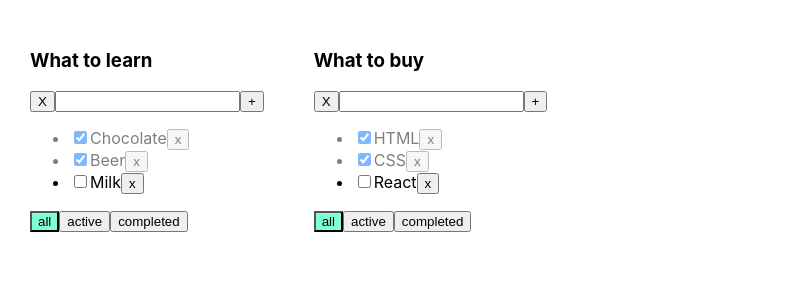
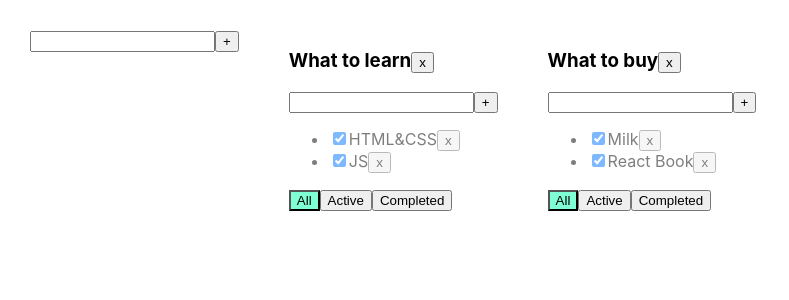
Before and after one commit to DimaShumanskiy/project_TodoList_ts, a React (Create React App) app: page / in a window 1280 px wide. Shown: the top 300 px of the page, without its empty margins (0-789 px from the left). Built offline with nearby package versions, Linux system fonts and the light colour scheme.

Commit message:
06new components input, redrawing by clicking on title

```diff
--- a/src/App.tsx
+++ b/src/App.tsx
@@ -1,106 +1,143 @@
 import React, {useState} from 'react';
 import './App.css';
-import {TaskType, Todolist} from './TodoList';
+import {TaskType, Todolist} from './Todolist';
 import {v1} from 'uuid';
+import AddItemForm from "./components/AddItemForm";
 
 export type FilterValuesType = "all" | "active" | "completed";
-type todolistsType = {
-    id: string,
-    title: string,
-    filter: FilterValuesType,
+type TodolistType = {
+    id: string
+    title: string
+    filter: FilterValuesType
 }
-type TasksType = {[key:string]:Array<TaskType>} //типизация для хук useState tasks
+
+type TasksStateType = {
+    [key: string]: Array<TaskType>
+}
+
 
 function App() {
-    let todolistID1 = v1();
-    let todolistID2 = v1();
+    let todolistId1 = v1();
+    let todolistId2 = v1();
 
-    let [todolists, setTodolists] = useState<Array<todolistsType>>([
-        {id: todolistID1, title: 'What to learn', filter: 'all'},
-        {id: todolistID2, title: 'What to buy', filter: 'all'},
+    let [todolists, setTodolists] = useState<Array<TodolistType>>([
+        {id: todolistId1, title: "What to learn", filter: "all"},
+        {id: todolistId2, title: "What to buy", filter: "all"}
     ])
-    let [tasks, setTasks] = useState<TasksType>({
-        [todolistID1]: [
-            {id: v1(), title: "Chocolate", isDone: true},
-            {id: v1(), title: "Beer", isDone: true},
-            {id: v1(), title: "Milk", isDone: false},
+
+    let [tasks, setTasks] = useState<TasksStateType>({
+        [todolistId1]: [
+            {id: v1(), title: "HTML&CSS", isDone: true},
+            {id: v1(), title: "JS", isDone: true}
         ],
-        [todolistID2]: [
-            {id: v1(), title: "HTML", isDone: true},
-            {id: v1(), title: "CSS", isDone: true},
-            {id: v1(), title: "React", isDone: false},
+        [todolistId2]: [
+            {id: v1(), title: "Milk", isDone: true},
+            {id: v1(), title: "React Book", isDone: true}
         ]
-    })
+    });
 
-    // let [tasks, setTasks] = useState([
-    //     {id: v1(), title: "HTML&CSS", isDone: true},
-    //     {id: v1(), title: "JS", isDone: true},
-    //     {id: v1(), title: "ReactJS", isDone: false},
-    //     {id: v1(), title: "Rest API", isDone: false},
-    //     {id: v1(), title: "GraphQL", isDone: false},
-    // ]);
-    //
-    // let [todolists, setTodolists] = useState<Array<todolistsType>>([
-    //     {id: v1(), title: "What to learn", filter: 'all'},
-    //     {id: v1(), title: "What to buy", filter: 'all'},
-    // ])
 
-    // let [filter, setFilter] = useState<FilterValuesType>("all");
-
-    const removeTodolist = (todolistID:string)=>{
-        setTodolists(todolists.filter(f=>f.id !== todolistID))
+    function removeTask(id: string, todolistId: string) {
+        //достанем нужный массив по todolistId:
+        let todolistTasks = tasks[todolistId];
+        // перезапишем в этом объекте массив для нужного тудулиста отфилтрованным массивом:
+        tasks[todolistId] = todolistTasks.filter(t => t.id != id);
+        // засетаем в стейт копию объекта, чтобы React отреагировал перерисовкой
+        setTasks({...tasks});
     }
 
-    function removeTask(todolistID: string, id: string) {
-       setTasks({...tasks,[todolistID]: tasks[todolistID].filter(f =>f.id !== id)})
-    }
-
-    function addTask(todolistID: string,title: string) {
-        setTasks({...tasks,[todolistID]:[{id: v1(), title: title, isDone: false}, ...tasks[todolistID]]})
-        // let task = {id: v1(), title: title, isDone: false};
-        // let newTasks = [task, ...tasks];
-        // setTasks(newTasks);
-    }
-
-    function changeStatus(todolistID: string, taskId: string, isDone: boolean) {
-        setTasks({...tasks,[todolistID]: tasks[todolistID].map(m =>m.id===taskId ? {...m, isDone: isDone}: m)})
+    const addTodolist = (title: string) => {
+        let newTodoId = v1()
+        setTodolists([{id: newTodoId, title: title, filter: "all"}, ...todolists])
+        setTasks({
+            ...tasks, [newTodoId]: [
+                {id: v1(), title: "Milk", isDone: true},
+                {id: v1(), title: "React Book", isDone: true}]
+        })
 
     }
 
+    function addTask(title: string, todolistId: string) {
+        let task = {id: v1(), title: title, isDone: false};
+        //достанем нужный массив по todolistId:
+        let todolistTasks = tasks[todolistId];
+        // перезапишем в этом объекте массив для нужного тудулиста копией, добавив в начало новую таску:
+        tasks[todolistId] = [task, ...todolistTasks];
+        // засетаем в стейт копию объекта, чтобы React отреагировал перерисовкой
+        setTasks({...tasks});
+    }
 
-    function changeFilter(todolistID: string, value: FilterValuesType) {
-        setTodolists(todolists.map(m=>m.id === todolistID ?{...m, filter: value} : m))
-        // setFilter(value);
+    const updateTask = (id:string, todolistId:string, title:string) =>{
+        // console.log(title)
+        setTasks({...tasks,[todolistId]:tasks[todolistId].map(m=>m.id===id?{...m,title:title}: m)})
+    }
+    const updateTodolist=(todolistId:string, title:string)=>{
+        setTodolists(todolists.map(m=>m.id===todolistId?{...m, title:title}: m))
+    }
+
+    function changeStatus(id: string, isDone: boolean, todolistId: string) {
+        //достанем нужный массив по todolistId:
+        let todolistTasks = tasks[todolistId];
+        // найдём нужную таску:
+        let task = todolistTasks.find(t => t.id === id);
+        //изменим таску, если она нашлась
+        if (task) {
+            task.isDone = isDone;
+            // засетаем в стейт копию объекта, чтобы React отреагировал перерисовкой
+            setTasks({...tasks});
+        }
+    }
+
+    function changeFilter(value: FilterValuesType, todolistId: string) {
+        let todolist = todolists.find(tl => tl.id === todolistId);
+        if (todolist) {
+            todolist.filter = value;
+            setTodolists([...todolists])
+        }
+    }
+
+    function removeTodolist(id: string) {
+        // засунем в стейт список тудулистов, id которых не равны тому, который нужно выкинуть
+        setTodolists(todolists.filter(tl => tl.id != id));
+        // удалим таски для этого тудулиста из второго стейта, где мы храним отдельно таски
+        delete tasks[id]; // удаляем св-во из объекта... значением которого являлся массив тасок
+        // засетаем в стейт копию объекта, чтобы React отреагировал перерисовкой
+        setTasks({...tasks});
     }
 
 
     return (
         <div className="App">
-            {todolists.map(m => {
+            <AddItemForm callback={addTodolist}/>
+            {
+                todolists.map(tl => {
+                    let allTodolistTasks = tasks[tl.id];
+                    let tasksForTodolist = allTodolistTasks;
 
-                let tasksForTodolist = tasks[m.id];
-                if (m.filter === "active") {
-                    tasksForTodolist = tasks[m.id].filter(t => t.isDone === false);
-                }
-                if (m.filter === "completed") {
-                    tasksForTodolist = tasks[m.id].filter(t => t.isDone === true);
-                }
+                    if (tl.filter === "active") {
+                        tasksForTodolist = allTodolistTasks.filter(t => t.isDone === false);
+                    }
+                    if (tl.filter === "completed") {
+                        tasksForTodolist = allTodolistTasks.filter(t => t.isDone === true);
+                    }
 
-                return (
-                    <Todolist
-                        key={m.id}
-                        todolistID={m.id}
-                        title={m.title}
+                    return <Todolist
+                        key={tl.id}
+                        id={tl.id}
+                        title={tl.title}
                         tasks={tasksForTodolist}
                         removeTask={removeTask}
                         changeFilter={changeFilter}
                         addTask={addTask}
                         changeTaskStatus={changeStatus}
-                        filter={m.filter}
+                        filter={tl.filter}
                         removeTodolist={removeTodolist}
+                        updateTask={updateTask}
+                        updateTodolist={updateTodolist}
                     />
-                )
-            })}
+                })
+            }
+
         </div>
     );
 }
--- a/src/TodoList.tsx
+++ b/src/TodoList.tsx
@@ -1,117 +1,82 @@
-import React, {ChangeEvent, KeyboardEvent, useState} from 'react';
+import React, {ChangeEvent, useState, KeyboardEvent} from 'react';
 import {FilterValuesType} from './App';
-import Button from "./components/Button";
-import InputWithButton from "./components/InputWithButton";
-import Input from './components/Input'
+import AddItemForm from "./components/AddItemForm";
+import {EditableSpan} from "./components/EditableSpan";
 
-export  type TaskType = {
+export type TaskType = {
     id: string
     title: string
     isDone: boolean
 }
 
 type PropsType = {
-    todolistID: string
+    id: string
     title: string
     tasks: Array<TaskType>
-    removeTask: (todolistID: string, taskId: string) => void
-    changeFilter: (todolistID: string, value: FilterValuesType) => void
-    addTask: (todolistID: string, title: string) => void
-    changeTaskStatus: (todolistID: string, taskId: string, isDone: boolean) => void
+    removeTask: (taskId: string, todolistId: string) => void
+    changeFilter: (value: FilterValuesType, todolistId: string) => void
+    addTask: (title: string, todolistId: string) => void
+    changeTaskStatus: (id: string, isDone: boolean, todolistId: string) => void
+    removeTodolist: (id: string) => void
     filter: FilterValuesType
-    removeTodolist: (todolistID: string) => void
+    updateTask: (id: string, todolistId: string, title: string) => void
+    updateTodolist: (todolistId: string, title: string) => void
 }
 
 export function Todolist(props: PropsType) {
+    const removeTodolist = () => props.removeTodolist(props.id)
 
-    let [title, setTitle] = useState("")
-    let [error, setError] = useState<string | null>(null)
+    const onAllClickHandler = () => props.changeFilter("all", props.id);
+    const onActiveClickHandler = () => props.changeFilter("active", props.id);
+    const onCompletedClickHandler = () => props.changeFilter("completed", props.id);
 
-    // const addTaskHandlerForAddTitle = () => { // лишний код для дополнения не прохидит проверки
-    //     props.addTask(props.todolistID, title)
-    // }
-    const addTaskHandlerForAddTitle= () => {
-        if (title.trim() !== "") {
-            props.addTask(props.todolistID, title.trim());
-            setTitle("");
-        } else {
-            setError("Title is required");
-        }
+    const addTaskHandler = (title: string) => {
+        props.addTask(title, props.id)
     }
-    const addTaskHandlerForEnter = () => {
-      props.addTask(props.todolistID,title)
+    const updateTaskHandler = (tId: string, title: string) => {
+        props.updateTask(tId, props.id, title)
     }
 
-    // const onChangeHandler = (e: ChangeEvent<HTMLInputElement>) => {
-    //     setTitle(e.currentTarget.value)
-    // }
-
-    // const onKeyPressHandler = (e: KeyboardEvent<HTMLInputElement>) => {
-    //     setError(null);
-    //     if (e.charCode === 13) {
-    //         addTask();
-    //     }
-    // }
-
-    const onClickHandlerForRemoveTodolist = () => props.removeTodolist(props.todolistID)
-
-
-    // const onAllClickHandler = () => props.changeFilter(props.todolistID, "all");
-    // const onActiveClickHandler = () => props.changeFilter(props.todolistID,"active");
-    // const onCompletedClickHandler = () => props.changeFilter(props.todolistID,"completed");
-
-    const tsarFoo = (value: FilterValuesType) => { // делаем одну callback
-        props.changeFilter(props.todolistID, value)
+    const updateTodolistHandler = (title: string) => {
+        props.updateTodolist(props.id, title)
     }
 
-    const onClickHandlerForRemove = (Tid: string) => {props.removeTask(props.todolistID, Tid)} // удаление таски в методе map (передаем t.id)
-
-
     return <div>
-        <h3>{props.title}</h3>
-        <Button callback={onClickHandlerForRemoveTodolist} name={'X'}/>
-        {/*<div>*/}
-        {/*    <input value={title}*/}
-        {/*           onChange={onChangeHandler}*/}
-        {/*           onKeyPress={onKeyPressHandler}*/}
-        {/*           className={error ? "error" : ""}*/}
-        {/*    />*/}
-        {/*    <button onClick={addTask}>+</button>*/}
-        {/*    {error && <div className="error-message">{error}</div>}*/}
-        {/*</div>*/}
-        {/*<InputWithButton addTask={props.addTask} todolistID={props.todolistID}/>*/}
-
-        <Input title={title} setTitle={setTitle} addTask={addTaskHandlerForEnter}/>
-        <Button callback={addTaskHandlerForAddTitle} name={'+'} />
-
+        <h3>  {/* {props.title}*/}
+            <EditableSpan title={props.title} callback={updateTodolistHandler}/>
+            <button onClick={removeTodolist}>x</button>
+        </h3>
+        <AddItemForm callback={addTaskHandler}/>
         <ul>
             {
                 props.tasks.map(t => {
-                    // const onClickHandlers = () => props.removeTask(props.todolistID, t.id)
+                    const onClickHandler = () => props.removeTask(t.id, props.id)
                     const onChangeHandler = (e: ChangeEvent<HTMLInputElement>) => {
-                        props.changeTaskStatus(props.todolistID, t.id, e.currentTarget.checked);
+                        let newIsDoneValue = e.currentTarget.checked;
+                        props.changeTaskStatus(t.id, newIsDoneValue, props.id);
                     }
 
                     return <li key={t.id} className={t.isDone ? "is-done" : ""}>
-                        <input type="checkbox"
-                               onChange={onChangeHandler}
-                               checked={t.isDone}/>
-                        <span>{t.title}</span>
-                        <Button callback={() => onClickHandlerForRemove(t.id)} name={'x'}/>
+                        <input type="checkbox" onChange={onChangeHandler} checked={t.isDone}/>
+
+                        <EditableSpan title={t.title} callback={(title) => updateTaskHandler(t.id, title)}/>
+
+                        {/*<span>{t.title}</span>*/}
+                        <button onClick={onClickHandler}>x</button>
                     </li>
                 })
             }
         </ul>
         <div>
-            <Button style={props.filter === 'all' ? "active-filter" : ""}
-                    callback={() => tsarFoo('all')}
-                    name={'all'}/>
-            <Button style={props.filter === 'active' ? "active-filter" : ""}
-                    callback={() => tsarFoo('active')}
-                    name={'active'}/>
-            <Button style={props.filter === 'completed' ? "active-filter" : ""}
-                    callback={() => tsarFoo('completed')}
-                    name={'completed'}/>
+            <button className={props.filter === 'all' ? "active-filter" : ""}
+                    onClick={onAllClickHandler}>All
+            </button>
+            <button className={props.filter === 'active' ? "active-filter" : ""}
+                    onClick={onActiveClickHandler}>Active
+            </button>
+            <button className={props.filter === 'completed' ? "active-filter" : ""}
+                    onClick={onCompletedClickHandler}>Completed
+            </button>
         </div>
     </div>
 }
--- a/src/components/InputWithButton.tsx
+++ b/src/components/AddItemForm.tsx
@@ -1,18 +1,16 @@
-import React, {ChangeEvent, KeyboardEvent, useState} from "react";
+import React, {ChangeEvent, KeyboardEvent, useState} from 'react';
 
-
-type propsType = {
-    addTask: (todolistID:string, title:string) => void
-    todolistID: string
+type PropsType= {
+    callback:(title: string ) => void
 }
-
-const InputWithButton = (props: propsType) => {
+const AddItemForm = (props: PropsType) => {
     let [title, setTitle] = useState("")
     let [error, setError] = useState<string | null>(null)
 
     const addTask = () => {
-        if (title.trim() !== "") {
-            props.addTask(props.todolistID, title.trim());
+        let newTitle = title.trim();
+        if (newTitle !== "") {
+            props.callback(newTitle);
             setTitle("");
         } else {
             setError("Title is required");
@@ -22,15 +20,15 @@
     const onChangeHandler = (e: ChangeEvent<HTMLInputElement>) => {
         setTitle(e.currentTarget.value)
     }
+
     const onKeyPressHandler = (e: KeyboardEvent<HTMLInputElement>) => {
         setError(null);
         if (e.charCode === 13) {
             addTask();
         }
     }
-
-
-    return (<div>
+    return (
+        <div>
             <input value={title}
                    onChange={onChangeHandler}
                    onKeyPress={onKeyPressHandler}
@@ -39,6 +37,7 @@
             <button onClick={addTask}>+</button>
             {error && <div className="error-message">{error}</div>}
         </div>
-    )
-}
-export default InputWithButton
+    );
+};
+
+export default AddItemForm;
--- a/src/components/Button.tsx
+++ /dev/null
@@ -1,20 +0,0 @@
-import React from 'react';
-
-type propsType = {
-    callback: () => void
-    name: string
-    style?: any
-}
-const Button = (props: propsType) => {
-
-    const onClickHandler = () => {
-        props.callback()
-    }
-    return (
-        <button onClick={onClickHandler}
-                className={props.style}
-        >{props.name}</button>
-    );
-};
-
-export default Button;
--- /dev/null
+++ b/src/components/EditableSpan.tsx
@@ -0,0 +1,37 @@
+import React, {ChangeEvent, useState} from "react";
+
+type PropsType = {
+    title: string
+    callback:(title:string)=>void
+}
+
+export const EditableSpan = ({title, ...props}: PropsType) => {
+    const [edit, setEdit] = useState(false)
+    const [newTitle,setNewTitle] = useState(title)
+
+    const onChangeHandler = (e: ChangeEvent<HTMLInputElement>) => {
+        setNewTitle(e.currentTarget.value)
+    }
+    const addTask = () => {
+        // let newTitle = title.trim();
+        // if (newTitle !== "") {
+            props.callback(newTitle);
+        // }
+    }
+    const editTrue = () => {
+        setEdit(true)
+    }
+    const editFalse=()=> {
+        setEdit(false)
+        addTask();
+    }
+
+    return (
+        edit
+            ? <input value={newTitle}
+                     onBlur={editFalse}
+                     autoFocus
+                     onChange={onChangeHandler}/>
+            : <span onDoubleClick={editTrue} >{title}</span>
+    )
+}
--- a/src/components/Input.tsx
+++ /dev/null
@@ -1,28 +0,0 @@
-import React, {ChangeEvent, KeyboardEvent} from 'react';
-
-type propsType = {
-    title: string
-    setTitle:(title:string) => void
-    addTask:() => void
-}
-const Input = (props: propsType) => {
-    const onChangeHandler = (e: ChangeEvent<HTMLInputElement>) => {
-        props.setTitle(e.currentTarget.value)
-    }
-    const onKeyPressHandler = (e: KeyboardEvent<HTMLInputElement>) => {
-    //     setError(null);
-        if (e.charCode === 13) {
-            props.addTask();
-        }
-    }
-    return (
-        <input
-            value={props.title}
-            onChange={onChangeHandler}
-            onKeyPress={onKeyPressHandler}
-            // className={error ? "error" : ""}
-        />
-    );
-};
-
-export default Input;
```
